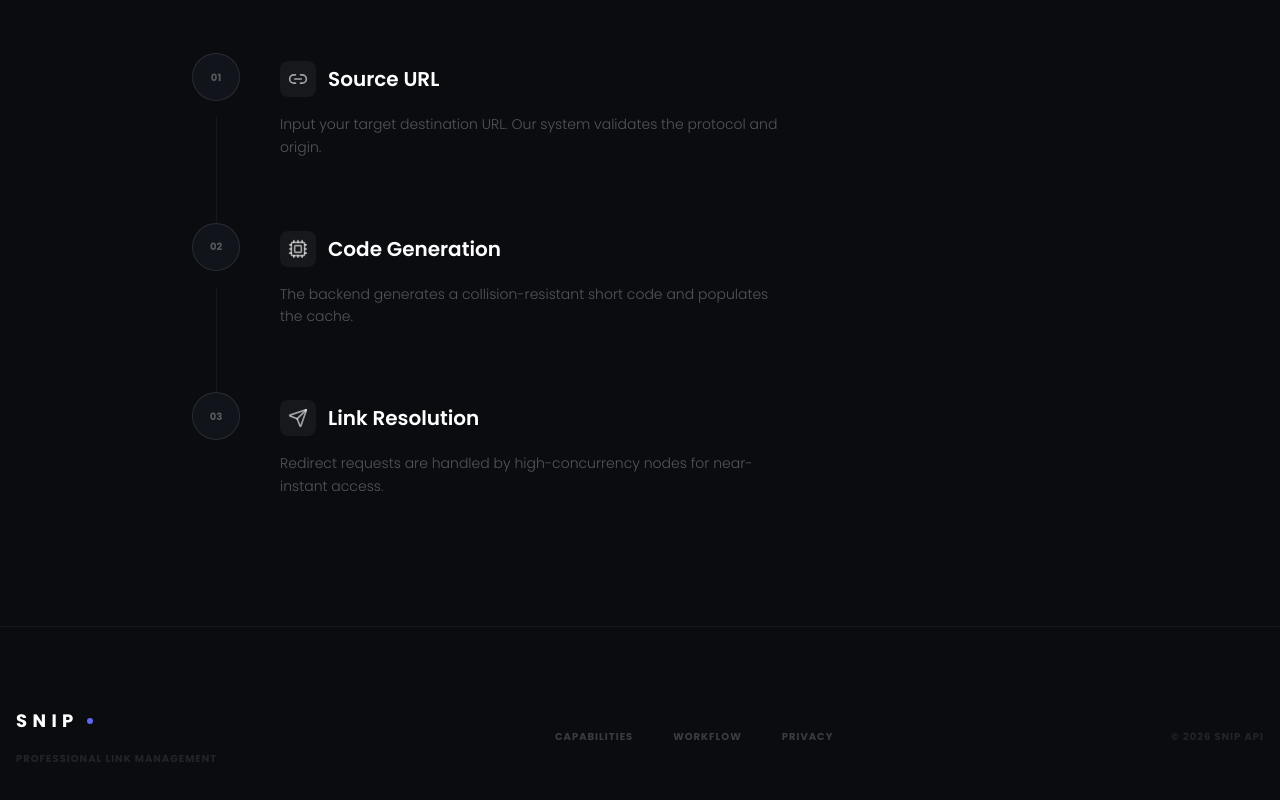
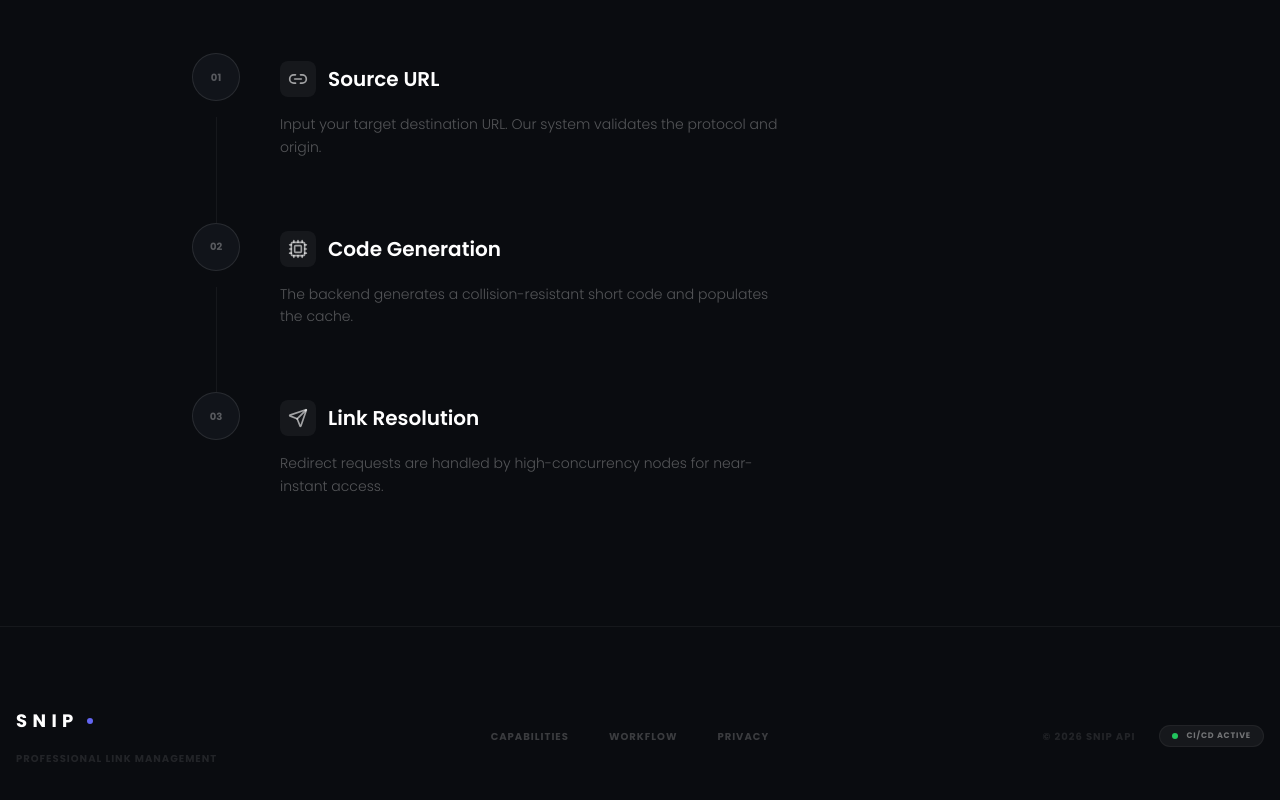
Before and after one commit to BinarySapling/URL_Shortner, a React (Vite) app in the folder frontend/: page / in a window 1280 px wide. Shown: the part 1840-2640 px from the top of the page. Built offline with nearby package versions, Linux system fonts and the light colour scheme; no server answers.

Commit message:
feat: add Footer component with branding and navigation links

```diff
--- a/frontend/src/components/Footer.jsx
+++ b/frontend/src/components/Footer.jsx
@@ -27,9 +27,15 @@ export default function Footer() {
             </a>
           </nav>
 
-          <p className="text-[10px] text-white/10 font-bold uppercase tracking-widest">
-            &copy; {new Date().getFullYear()} SNIP API
-          </p>
+          <div className="flex items-center gap-6">
+            <p className="text-[10px] text-white/10 font-bold uppercase tracking-widest">
+              &copy; {new Date().getFullYear()} SNIP API
+            </p>
+            <div className="flex items-center gap-2 px-3 py-1 rounded-full bg-white/5 border border-white/5">
+              <span className="w-1.5 h-1.5 rounded-full bg-green-500 animate-pulse" />
+              <span className="text-[8px] font-bold text-white/40 uppercase tracking-widest">CI/CD Active</span>
+            </div>
+          </div>
         </div>
       </div>
     </footer>
```
